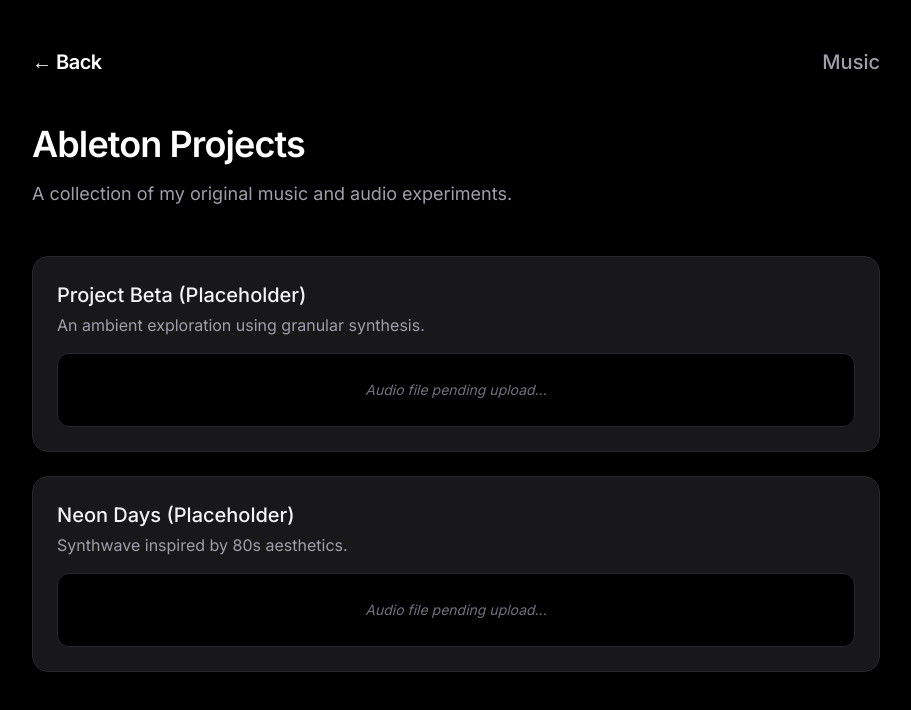
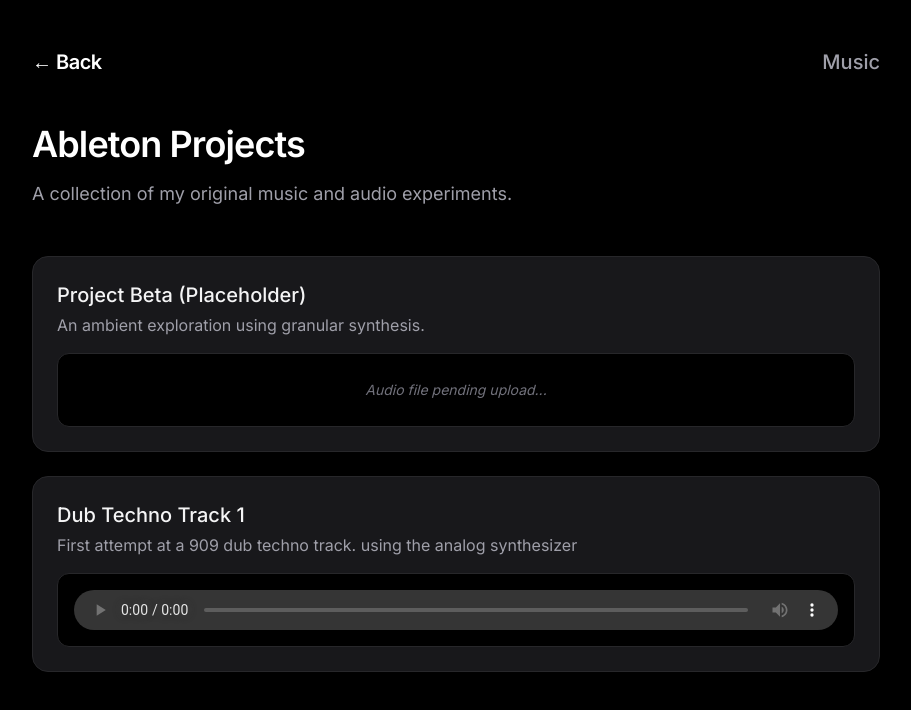
Before and after one commit to GarethFurnell/GarethFurnellWebsite, a Next.js app: page /music in a window 1280 px wide. Shown: the top 710 px of the page, without its empty margins (184-1095 px from the left). Built offline with nearby package versions, Linux system fonts and the light colour scheme.

Commit message:
feat: add dub-techno-track1 and update music page metadata

```diff
--- a/src/app/music/page.tsx
+++ b/src/app/music/page.tsx
@@ -15,9 +15,9 @@
     },
     {
       id: 2,
-      title: 'Neon Days (Placeholder)',
-      description: 'Synthwave inspired by 80s aesthetics.',
-      audioSrc: '', // e.g., '/audio/neon-nights.mp3'
+      title: 'Dub Techno Track 1',
+      description: 'First attempt at a 909 dub techno track. using the analog synthesizer',
+      audioSrc: '/public/music/dub-techno-track1.mp3',
     }
   ];
 
```
Also changed, not shown: 1 other file (tests, documents, lock files or other folders).
